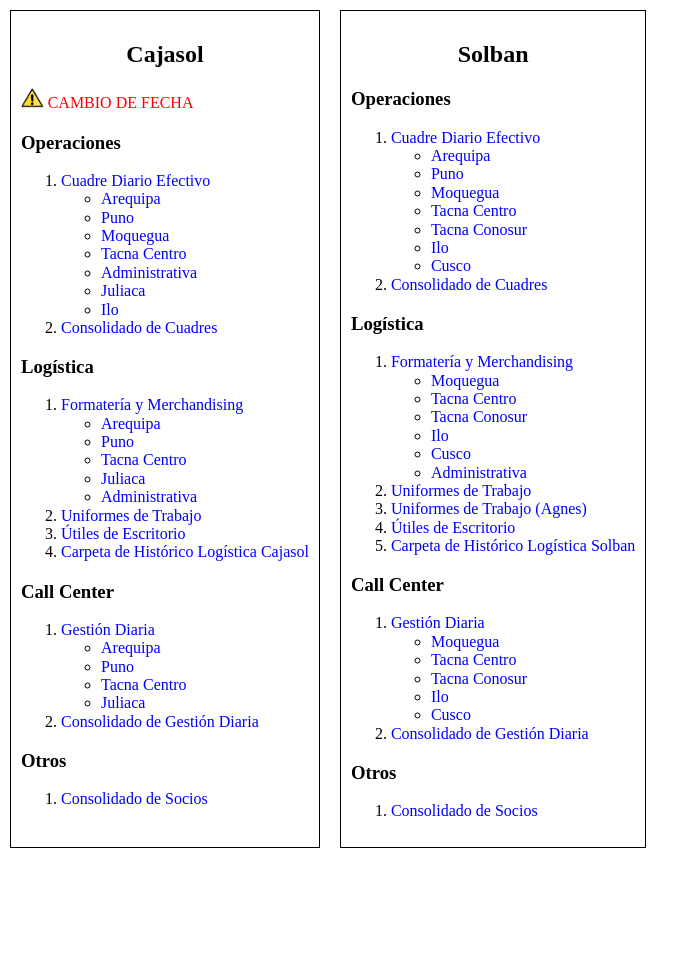
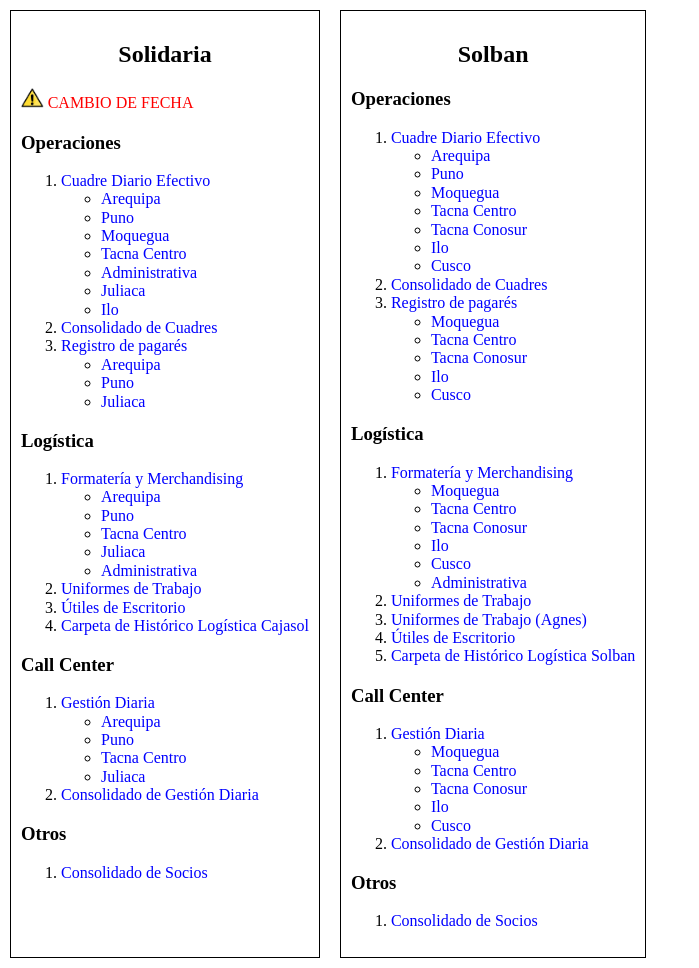
Before and after one commit to rooney2j/Cajasol-Enlaces, a Django app: page / in a window 1280 px wide. Shown: the part 98-1066 px from the top of the page, without its empty margins (0-699 px from the left). Before the commit the page ends 946 px from the top, so only its background shows below. Run offline with Django 3.2, Linux system fonts and the light colour scheme.

Commit message:
Añadidos los enlaces para registros de pagarés

```diff
--- a/templates/index.html
+++ b/templates/index.html
@@ -24,7 +24,7 @@
     <main>
       <div class="empresas">
         <div class="cajasol">
-          <h2>Cajasol</h2>
+          <h2>Solidaria</h2>
 
           <img class="icono" src="{% static 'img/alerta_2.png' %}" alt="Alerta">
           <a href="https://docs.google.com/spreadsheets/d/1C-r-Qqz14MDlrejfWCRIArJuT3KBltfAnPlpzHvUg_E/edit?usp=sharing" target="_blank" class="alerta"> Cambio de fecha</a>
@@ -76,6 +76,27 @@
             </li>
             <li>
               <a href="https://docs.google.com/spreadsheets/d/1oh7SMj1YZRSrU629kkVhNYIiSHnhmeZoH796aALK3kY/edit?usp=sharing" target="_blank">Consolidado de Cuadres</a>
+            </li>
+
+            <li>
+              <a href="#">
+                Registro de pagarés
+              </a>
+
+              <ul>
+                <li>
+                  <a href="https://docs.google.com/spreadsheets/d/1RIvdktNw_AeNMUdkvLgl6iylCOZrYemxB4z4p8o3CyI/edit?usp=share_link" target="_blank">Arequipa</a>
+                </li>
+
+                <li>
+                  <a href="https://docs.google.com/spreadsheets/d/1IAL0xBsUtL1-NhouNAsPq0YRZc58bYTGcnNlNUjjb0k/edit?usp=share_link" target="_blank">Puno</a>
+                </li>
+
+                <li>
+                  <a href="https://docs.google.com/spreadsheets/d/1i_1EWb3v9JumtcySSobs5nmlAx9oYw0RKJp6X079Ooc/edit?usp=share_link" target="_blank">Juliaca</a>
+                </li>
+              </ul>
+
             </li>
 
             <!-- Eliminado por reunión Miércoles 13 Abril 2022
@@ -275,6 +296,35 @@
               <a href="https://docs.google.com/spreadsheets/d/16sniFFAU-E9mHGm0B1km1LF10GC8QSjeGrFxLttrslU/edit?usp=sharing" target="_blank">Consolidado de Cuadres</a>
             </li>
 
+            <li>
+              <a href="#">
+                Registro de pagarés
+              </a>
+
+              <ul>
+                <li>
+                  <a href="https://docs.google.com/spreadsheets/d/1sFHtVznbxggE6apF04MzHe22Ehp5yG_DZXOYA085_1s/edit?usp=share_link" target="_blank">Moquegua</a>
+                </li>
+
+                <li>
+                  <a href="https://docs.google.com/spreadsheets/d/1XPg1Y2xoZ56BLJWzdZy42vGe6Q8BMTWMXwSxtpvZk5A/edit?usp=share_link" target="_blank">Tacna Centro</a>
+                </li>
+
+                <li>
+                  <a href="https://docs.google.com/spreadsheets/d/19IWrRmGQYF0xB3iGdaC2Y2Jl5DT3dmAFVKUZ_osttsI/edit?usp=share_link" target="_blank">Tacna Conosur</a>
+                </li>
+
+                <li>
+                  <a href="https://docs.google.com/spreadsheets/d/1xpRra-mjCvI1HIe43tItr_RDxOXFP7_sJK4kLC87qJw/edit?usp=share_link" target="_blank">Ilo</a>
+                </li>
+
+                <li>
+                  <a href="https://docs.google.com/spreadsheets/d/1Se_g0yv_QORwIpk4Lo83wvmWSLBduhgGeREMu1dlJwQ/edit?usp=share_link" target="_blank">Cusco</a>
+                </li>
+              </ul>
+
+            </li>
+
             <!-- Eliminado por reunión Miércoles 13 Abril 2022
             <li>
               <a href="https://docs.google.com/spreadsheets/d/1eVhxc-e6L2x97gSXFxAV_2989ZFFzayiDNe5Gk3UTzw/edit?usp=sharing
```
